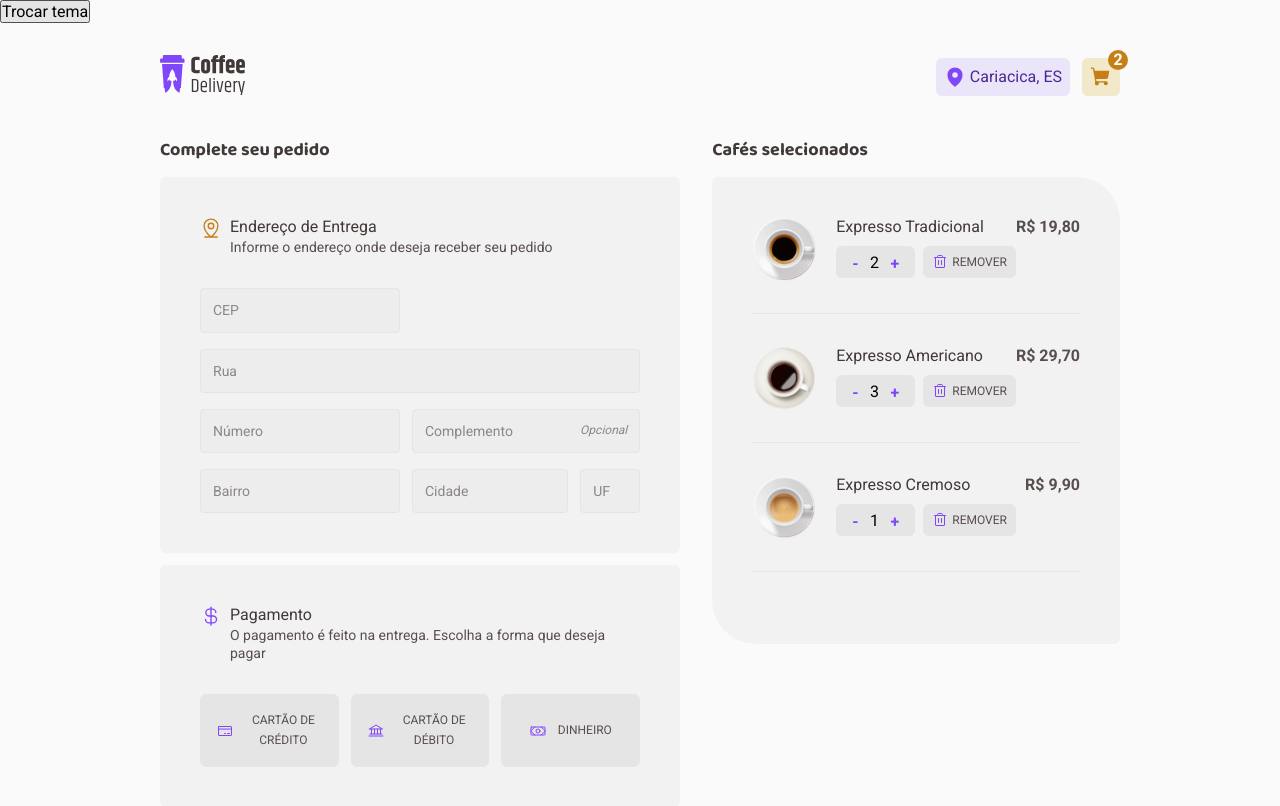
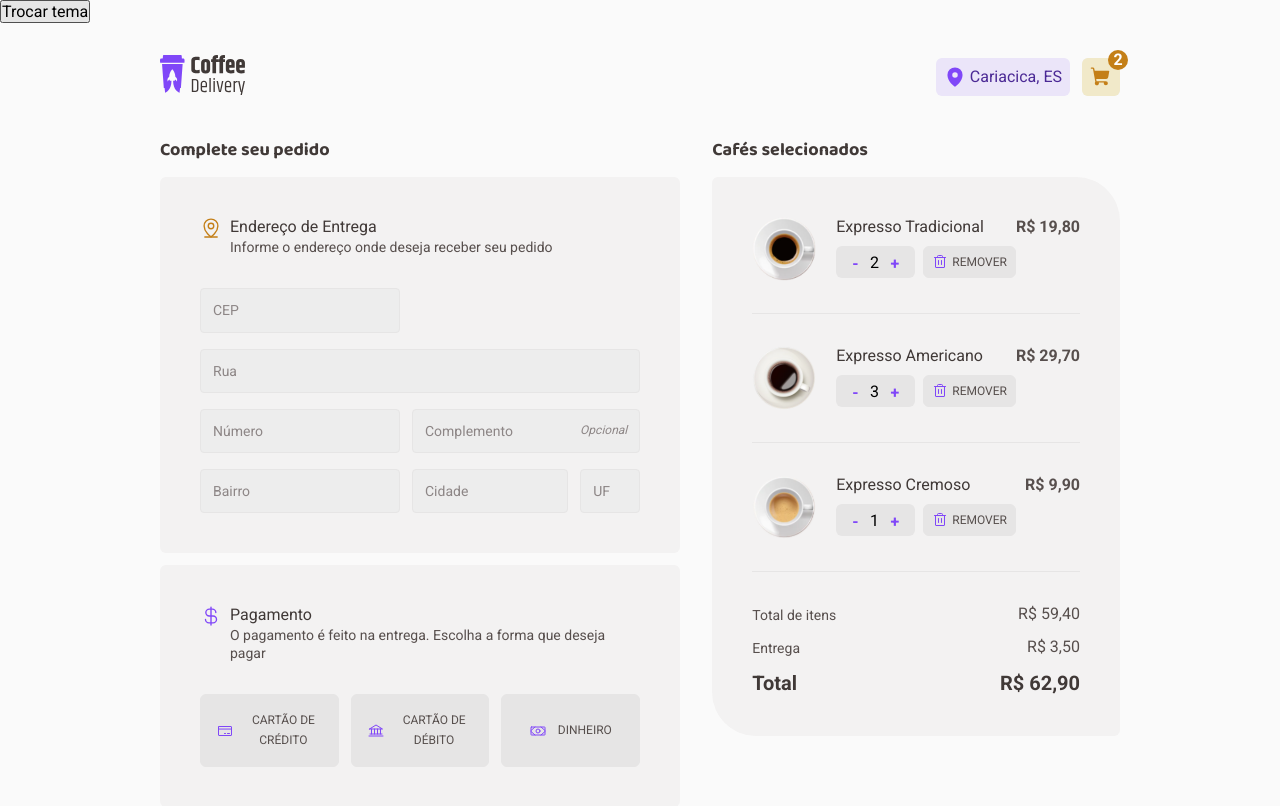
Before and after one commit to luarakerlen/coffee-delivery, a React (Vite) app: page /checkout in a window 1280 px wide. Shown: the top 806 px of the page. Built offline with nearby package versions, Linux system fonts and the light colour scheme.

Commit message:
chore: add values section

```diff
--- /dev/null
+++ b/src/pages/Checkout/components/SelectedCoffees/TextAndPrice/index.tsx
@@ -0,0 +1,22 @@
+import { TextAndPriceContainer } from './styles';
+
+interface TextAndPriceProps {
+	text: string;
+	price: number;
+	bold?: boolean;
+}
+
+export function TextAndPrice({ text, price, bold = false }: TextAndPriceProps) {
+	return (
+		<TextAndPriceContainer bold={bold}>
+			<p className='text'>{text}</p>
+			<p className='price'>
+				{price.toLocaleString('pt-BR', {
+					style: 'currency',
+					currency: 'BRL',
+					minimumFractionDigits: 2,
+				})}
+			</p>
+		</TextAndPriceContainer>
+	);
+}
--- /dev/null
+++ b/src/pages/Checkout/components/SelectedCoffees/TextAndPrice/styles.ts
@@ -0,0 +1,29 @@
+import styled from 'styled-components';
+
+interface ContainerProps {
+	bold: boolean;
+}
+
+export const TextAndPriceContainer = styled.div<ContainerProps>`
+	display: flex;
+	align-items: center;
+	justify-content: space-between;
+
+	.text,
+	.price {
+		font-family: 'Roboto', sans-serif;
+		line-height: 130%;
+
+		font-weight: ${(props) => (props.bold ? 700 : 400)};
+		color: ${(props) =>
+			props.bold ? props.theme['base-subtitle'] : props.theme['base-text']};
+	}
+
+	.text {
+		font-size: ${(props) => (props.bold ? '1.25rem' : '0.875rem')};
+	}
+
+	.price {
+		font-size: ${(props) => (props.bold ? '1.25rem' : '1rem')};
+	}
+`;
--- a/src/pages/Checkout/components/SelectedCoffees/index.tsx
+++ b/src/pages/Checkout/components/SelectedCoffees/index.tsx
@@ -1,6 +1,11 @@
 import uuid from 'react-uuid';
 import { Item } from './Item';
-import { OrderSummaryContainer, SelectedCoffeesContainer } from './styles';
+import {
+	OrderSummaryContainer,
+	SelectedCoffeesContainer,
+	ValuesContainer,
+} from './styles';
+import { TextAndPrice } from './TextAndPrice';
 
 export function SelectedCoffees() {
 	const selectedCoffees = [
@@ -27,6 +32,11 @@ export function SelectedCoffees() {
 		},
 	];
 
+	const deliveryPrice = 3.5;
+	const totalValue = selectedCoffees.reduce((acc, curr) => {
+		return acc + curr.price * curr.quantity;
+	}, 0);
+
 	return (
 		<SelectedCoffeesContainer>
 			<p className='containerTitle'>Cafés selecionados</p>
@@ -36,6 +46,11 @@ export function SelectedCoffees() {
 						<Item key={selectedCoffee.id} selectedCoffee={selectedCoffee} />
 					);
 				})}
+				<ValuesContainer>
+					<TextAndPrice text='Total de itens' price={totalValue} />
+					<TextAndPrice text='Entrega' price={deliveryPrice} />
+					<TextAndPrice text='Total' price={totalValue + deliveryPrice} bold />
+				</ValuesContainer>
 			</OrderSummaryContainer>
 		</SelectedCoffeesContainer>
 	);
--- a/src/pages/Checkout/components/SelectedCoffees/styles.ts
+++ b/src/pages/Checkout/components/SelectedCoffees/styles.ts
@@ -14,3 +14,9 @@ export const OrderSummaryContainer = styled.div`
 	padding: 2.5rem;
 	background-color: ${(props) => props.theme['base-card']};
 `;
+
+export const ValuesContainer = styled.div`
+	display: flex;
+	flex-direction: column;
+	gap: 0.75rem;
+`;
--- a/src/pages/Home/components/Card/styles.ts
+++ b/src/pages/Home/components/Card/styles.ts
@@ -82,7 +82,7 @@ export const PriceContainer = styled.p`
 	width: 100%;
 
 	span {
-		font-family: 'Roboto';
+		font-family: 'Roboto', sans-serif;
 		font-weight: 400;
 		font-size: 0.875rem;
 		color: ${(props) => props.theme['base-text']};
--- a/src/styles/global.ts
+++ b/src/styles/global.ts
@@ -18,7 +18,7 @@ body {
   -webkit-font-smoothing: antialiased;
 }
 
-body, input, textarea, button {
+body, input, textarea, button, p {
   font-family: 'Roboto', sans-serif;
   font-weight: 400;
   font-size: 1rem;
```
